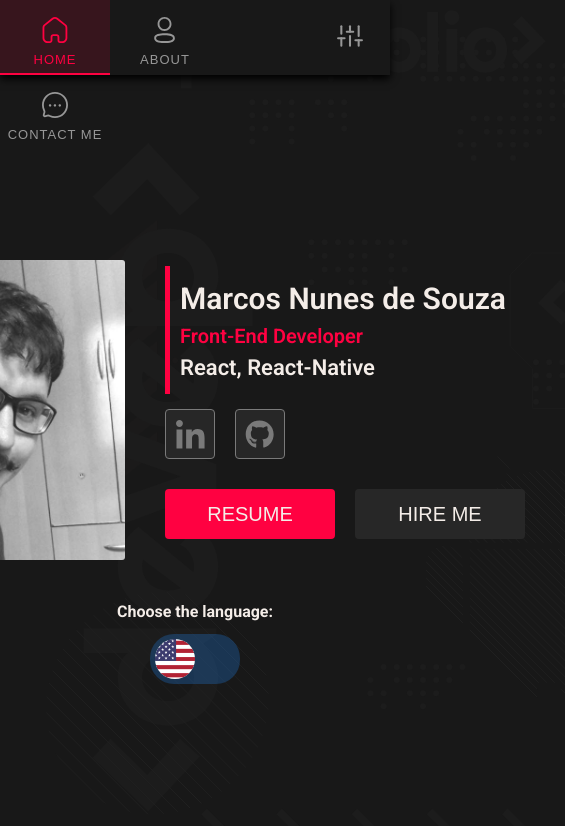
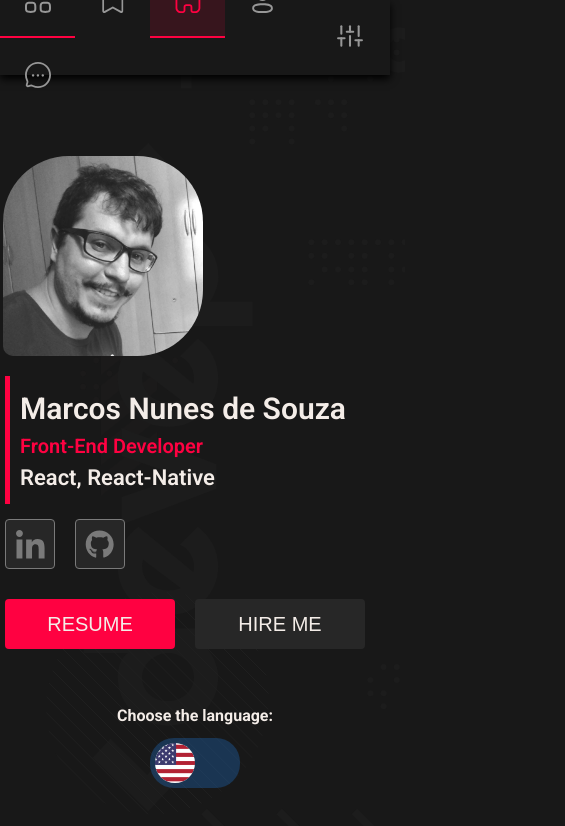
Before and after one commit to MarcosNSouza87/MarcosNSouza87, a React (Create React App) app: page / in a window 390 px wide. Shown: the top 826 px of the page, 565 px wide, since content can reach past the window. Built offline with nearby package versions, Linux system fonts and the light colour scheme.

Commit message:
fix/adjusts_responsive

```diff
--- a/src/components/Header/Menu/ButtonLink/styles.tsx
+++ b/src/components/Header/Menu/ButtonLink/styles.tsx
@@ -34,4 +34,23 @@ export const Button = styled.button<ButtonProps>`
 		border-bottom: 2px solid
 			${({ theme, color }) => theme.colors.selected[Number(color)]};
 	}
+	//responsive
+	@media (max-width: 768px) {
+
+		width: 90px;
+		div.label {
+			font-size: 11px;
+		}
+	}
+	@media (max-width: 576px) {
+		height: 75px;
+		width: 75px;
+		div.label {
+			display: none;
+		}
+		svg {
+			height: 26px;
+			width: 26px;
+		}
+	}
 `
--- a/src/pages/Home/Sections/About/styles.ts
+++ b/src/pages/Home/Sections/About/styles.ts
@@ -18,7 +18,7 @@ export const Item = styled.div<IItem>`
 		font-size: 1.1rem;
 		font-weight: 400;
 		margin-top: 10px;
-		color: ${({ theme,color }) => theme.colors.selected[Number(color)]};
+		color: ${({ theme, color }) => theme.colors.selected[Number(color)]};
 		text-transform: uppercase;
 	}
 `
@@ -31,23 +31,47 @@ export const InfoDo = styled.div<IItem>`
 		font-size: 2rem;
 		font-weight: 400;
 		margin-bottom: 5px;
-		color: ${({ theme,color }) => theme.colors.selected[Number(color)]};
+		color: ${({ theme, color }) => theme.colors.selected[Number(color)]};
 		text-transform: uppercase;
+	}
+	@media (max-width: 768px) {
+		h3 {
+			font-size: 1.5rem;
+		}
+		h4{
+			font-size: 0.8rem;
+		}
+		svg {
+			width: 80px;
+			height: 80px;
+		}
+	}
+	@media (max-width: 576px) {
+		h4 {
+			font-size: 0.8rem;
+		}
 	}
 `
 
 export const InfoMain = styled.div<IItem>`
-	border-left: 5px solid ${({ theme,color }) => theme.colors.selected[Number(color)]};
+	border-left: 5px solid
+		${({ theme, color }) => theme.colors.selected[Number(color)]};
 	padding: 10px 20px;
 	h3 {
 		font-size: 2rem;
 		font-weight: 400;
 		margin-bottom: 5px;
-		color: ${({ theme,color }) => theme.colors.selected[Number(color)]};
+		color: ${({ theme, color }) => theme.colors.selected[Number(color)]};
 		text-transform: uppercase;
 	}
 	p {
 		font-size: 1.5rem;
+	}
+
+	@media (max-width: 768px) {
+		p {
+			font-size: 1rem;
+		}
 	}
 `
 
--- a/src/pages/Home/Sections/Home/styles.tsx
+++ b/src/pages/Home/Sections/Home/styles.tsx
@@ -1,4 +1,4 @@
-import styled from "styled-components"
+import styled from 'styled-components'
 
 export const Footer = styled.div`
 	display: flex;
@@ -32,7 +32,8 @@ margin-right: 20px;
 	color: ${({ theme }) => theme.colors.white};
 	background-color: ${({ theme }) => theme.colors.dark};
 	&.red {
-  color: ${({ theme,color }) => color === "0" || color === "4" ? theme.colors.white : theme.colors.secondary};
+		color: ${({ theme, color }) =>
+			color === '0' || color === '4' ? theme.colors.white : theme.colors.secondary};
 		background-color: ${({ theme, color }) => theme.colors.selected[Number(color)]};
 	}
 	:hover {
@@ -83,11 +84,24 @@ display: grid;
 	grid-template-columns: 300px 1fr;
 	grid-template-rows: 300px;
 	grid-gap: 20px;
+  @media (max-width: 768px) {
+    grid-template-columns: 1fr;
+    grid-template-rows: 200px 1fr;
+  }
+  align-items: center;
+  justify-content: center;
+
 `
 export const HomeAvatar = styled.img`
 	width: 300px;
 	height: 300px;
-border-radius: 3px;
+	border-radius: 100px 10px 100px 100px;
+	@media (max-width: 768px) {
+		width: 200px;
+    height: 200px;
+    border-radius: 66px 66px 66px 10px;
+    margin-left: 18px;
+	}
 `
 
 export const InfoContent = styled.div<IItem>`
@@ -112,4 +126,4 @@ p {
 		font-weight: 600;
 		color: ${({ theme }) => theme.colors.white};
 	}
-`;
+`
--- a/src/pages/Home/Sections/Projects/index.tsx
+++ b/src/pages/Home/Sections/Projects/index.tsx
@@ -6,31 +6,47 @@ import * as S from './styles'
 import * as Icon from '../../../../assets/icons'
 
 export default function Projects() {
-	const { color,theme,language } = useContext(SettingsContext)
+	const { color, theme, language } = useContext(SettingsContext)
 	const [page, setPage] = useState(0)
 	const [countPage, setCountPage] = useState(0)
+	const [width, setWidth] = useState(window.innerWidth)
+	const [countPrjsPg, setCountPrjsPg] = useState(
+		width > 992 ? 3 : width > 768 ? 2 : 1,
+	)
+	useEffect(() => {
+		setCountPage(Math.ceil(listProjects.length / countPrjsPg))
+		setCountPrjsPg(width > 992 ? 3 : width > 768 ? 2 : 1)
+	}, [width])
+
+	const setPagination = (type: string) => {
+		if (type === 'next') {
+			if (page < countPage - 1) setPage(page + 1)
+		} else {
+			if (page > 0) setPage(page - 1)
+		}
+	}
+	const updateDimensions = () => {
+		setWidth(window.innerWidth)
+	}
 
 	useEffect(() => {
-		setCountPage(Math.ceil(listProjects.length / 3))
+		window.addEventListener('resize', updateDimensions)
+		return () => window.removeEventListener('resize', updateDimensions)
 	}, [])
-
-	const setPagination = (type: string) => {
-		if(type === 'next'){
-			if(page < countPage - 1) setPage(page + 1)
-		}else{
-			if(page > 0)	setPage(page - 1)
-		}
-	}
 
 	return (
 		<S.Container>
-			<S.Title color={color.toString()}>{language === 'en' ? 'Projects' : 'Projetos'}
+			<S.Title color={color.toString()}>
+				{language === 'en' ? 'Projects' : 'Projetos'}
 			</S.Title>
 			<S.HorizontalCarousel>
 				{listProjects.map((project, index) => {
-					if (index >= page * 3 && index < page * 3 + 3) {
+					if (
+						index >= page * countPrjsPg &&
+						index < page * countPrjsPg + countPrjsPg
+					) {
 						return <ItemProject key={project.id} {...project} />
-					}else{
+					} else {
 						return null
 					}
 				})}
@@ -41,7 +57,7 @@ export default function Projects() {
 					active={page > 0}
 					onClick={() => setPagination('prev')}
 				>
-					<Icon.ArrowLeft color={theme.colors.secondary}/>
+					<Icon.ArrowLeft color={theme.colors.secondary} />
 				</S.IconPagination>
 				{[...Array(countPage)].map((_, index) => (
 					<S.PaginationItem
@@ -58,7 +74,7 @@ export default function Projects() {
 					active={page < countPage - 1}
 					onClick={() => setPagination('next')}
 				>
-					<Icon.ArrowRight color={theme.colors.secondary}/>
+					<Icon.ArrowRight color={theme.colors.secondary} />
 				</S.IconPagination>
 			</S.Pagination>
 		</S.Container>
```
Also changed, not shown: src/pages/Home/Sections/Projects/content.ts (+35 -0 lines). Lines whose indentation alone changed are shown as unchanged.
